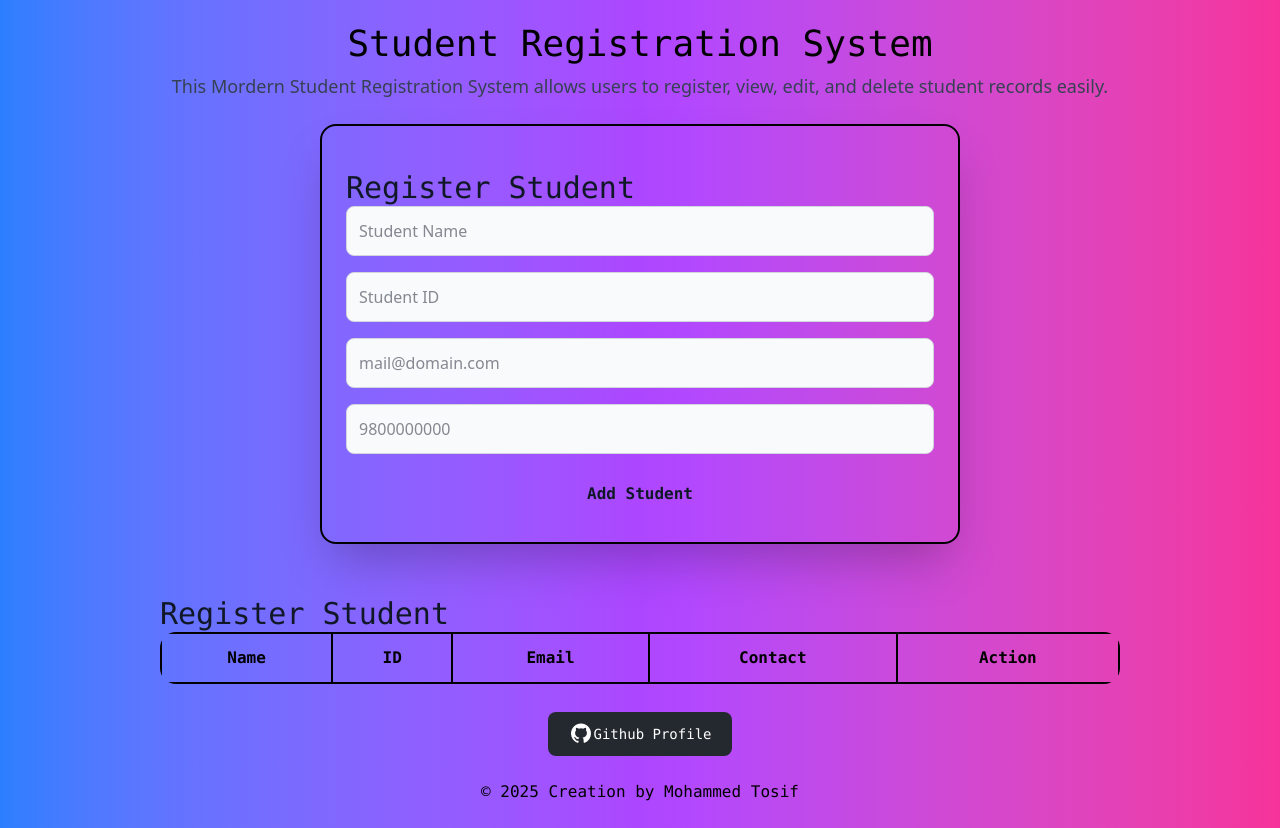
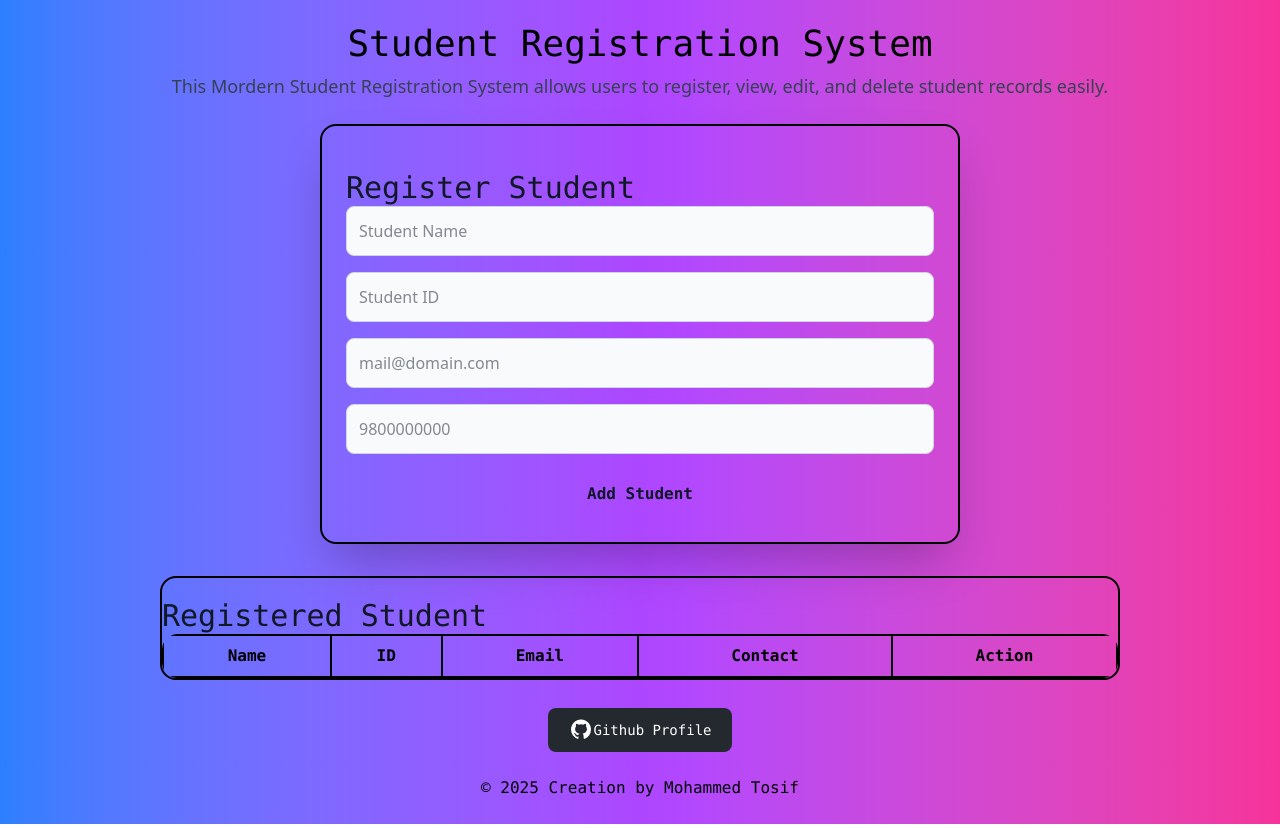
Before and after one commit to Tosif2230/Student-Regestration-System, a website: page index.html in a window 1280 px wide. Drawn offline with Linux system fonts and the light colour scheme.

Commit message:
minnor fixes in html

```diff
--- a/index.html
+++ b/index.html
@@ -69,7 +69,7 @@
 
           <button
             type="submit"
-            class="font-mono w-full p-3 rounded-lg hover:opacity-80 text-gray-900 font-bold cursor-pointer "
+            class="font-mono w-full p-3 rounded-lg bg-blue-400 hover:bg-blue-500 text-gray-900 font-bold cursor-pointer"
           >
             Add Student
           </button>
@@ -78,21 +78,21 @@
 
       <!-- Displey Section -->
 
-      <section class="w-11/12 md:w-2/3 lg:w-3/4 mt-8 overflow-x-auto">
+      <section class="w-11/12 md:w-2/3 lg:w-3/4 mt-8 overflow-x-auto border-2 rounded-2xl">
         <h2 class="font-mono mt-5 text-3xl text-gray-900">
-          Register Student
+          Registered Student
         </h2>
         <table class="font-mono w-full border-collapse rounded-2xl overflow-hidden">
           <thead>
             <tr>
-              <th class="border-2 p-3">Name</th>
-              <th class="border-2 p-3">ID</th>
-              <th class="border-2 p-3">Email</th>
-              <th class="border-2 p-3">Contact</th>
-              <th class="border-2 p-3">Action</th>
+              <th class="border-2 p-2">Name</th>
+              <th class="border-2 p-2">ID</th>
+              <th class="border-2 p-2">Email</th>
+              <th class="border-2 p-2">Contact</th>
+              <th class="border-2 p-2">Action</th>
             </tr>
           </thead>
-          <tbody class="font-mono">
+          <tbody class="font-mono divide-y divide-gray-300">
             <!-- Students details will appear here -->
           </tbody>
         </table>
@@ -106,11 +106,12 @@
         href="https://github.com/Tosif2230"
         target="_blank"
         class="text-white font-mono bg-[#24292F] hover:bg-[#24292F]/90 focus:ring-4 focus:outline-none focus:ring-[#24292F]/50 font-medium rounded-lg text-sm px-5 py-3 text-center inline-flex items-center m-1"
-        ><i class="fa-brands fa-github text-xl"></i> Github Profile</a
+        ><i class="fa-brands fa-github text-xl"></i>Github Profile</a
       >
       <div class="mt-5 font-mono">
         <h2>© 2025 Creation by Mohammed Tosif</h2>
       </div>
     </footer>
+    <script src="script.js"></script>
   </body>
 </html>
```
Also changed, not shown: style.css.
